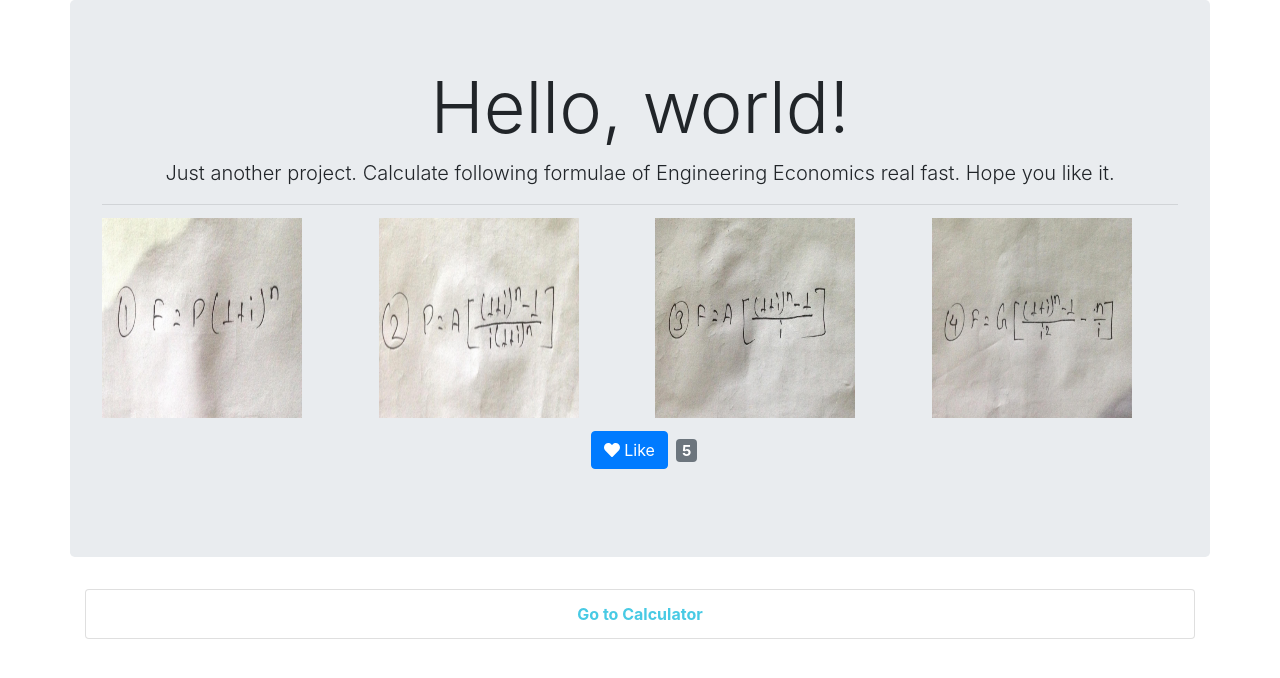
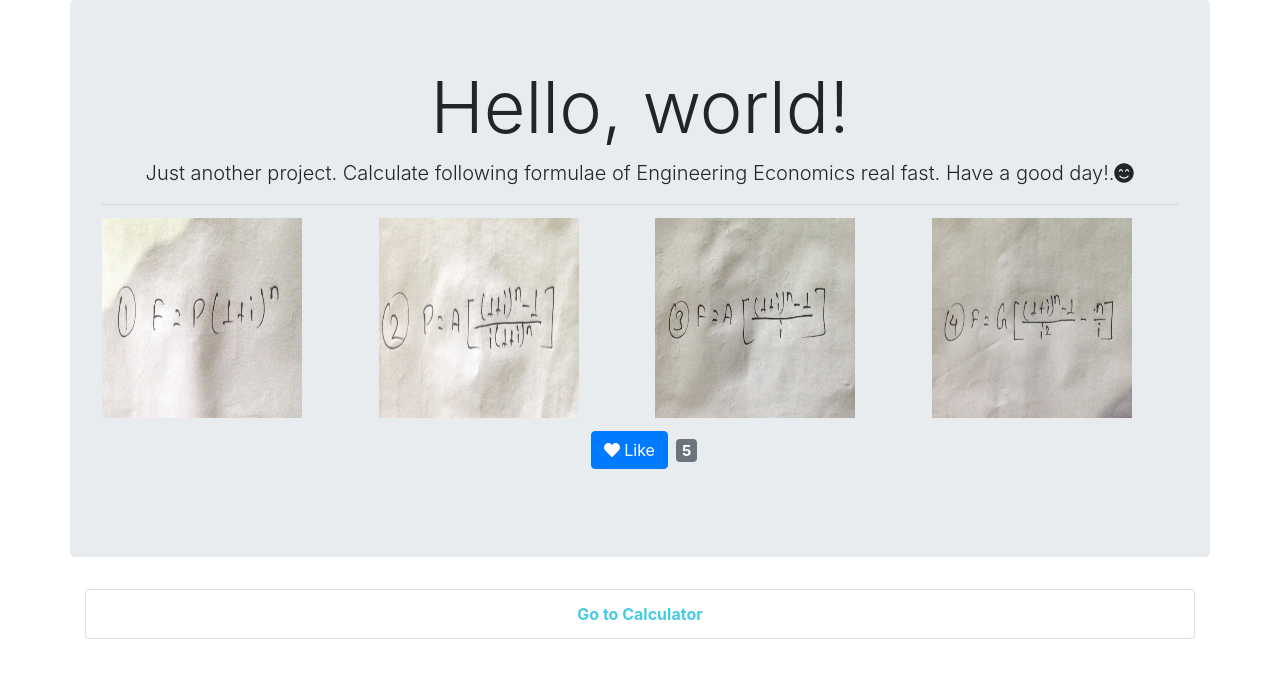
Before and after one commit to Suraez/ecoproject, a React (Create React App) app: page / in a window 1280 px wide. Shown: the top 678 px of the page. Built offline with nearby package versions, Linux system fonts and the light colour scheme.

Commit message:
changed some text

```diff
--- a/src/components/Header.js
+++ b/src/components/Header.js
@@ -2,7 +2,7 @@
 import { Jumbotron, Button, Badge } from 'reactstrap';
 
 import { FontAwesomeIcon } from '@fortawesome/react-fontawesome'
-import { faHeart } from '@fortawesome/free-solid-svg-icons'
+import { faHeart, faSmileBeam } from '@fortawesome/free-solid-svg-icons'
 import styles from '../assets/css/header.module.css'
 import { Link } from 'react-router-dom';
 export default function Header() {
@@ -19,7 +19,7 @@
         <Jumbotron className="container">
           <h1 className="display-3">Hello, world!</h1>
           <p className="lead">
-            Just another project. Calculate following formulae of Engineering Economics real fast. Hope you like it.
+            Just another project. Calculate following formulae of Engineering Economics real fast. Have a good day!.<FontAwesomeIcon icon={faSmileBeam} />
           </p>
           <hr className="my-2" />
           <div className="row">
--- a/src/index.css
+++ b/src/index.css
@@ -1,5 +1,4 @@
-@import url('https://fonts.googleapis.com/css2?family=Caveat:wght@700&display=swap');
-
+@import url('https://fonts.googleapis.com/css2?family=Kalam&display=swap');
 
 body {
   margin: 0;
@@ -8,7 +7,7 @@
     sans-serif;
   -webkit-font-smoothing: antialiased;
   -moz-osx-font-smoothing: grayscale;
-  font-family: 'Caveat', cursive;
+  font-family: 'Kalam', cursive;
 }
 
 code {
```
